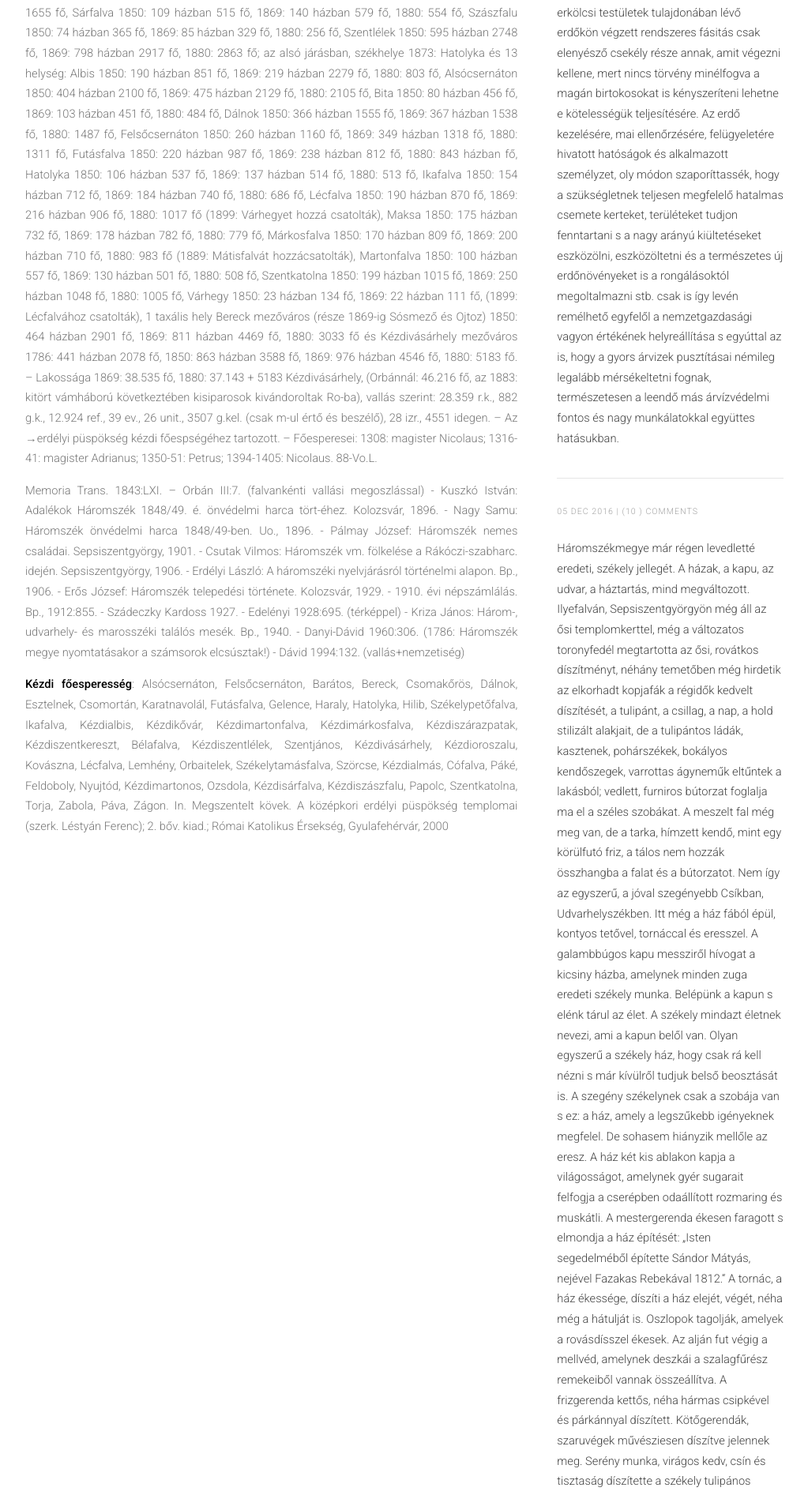
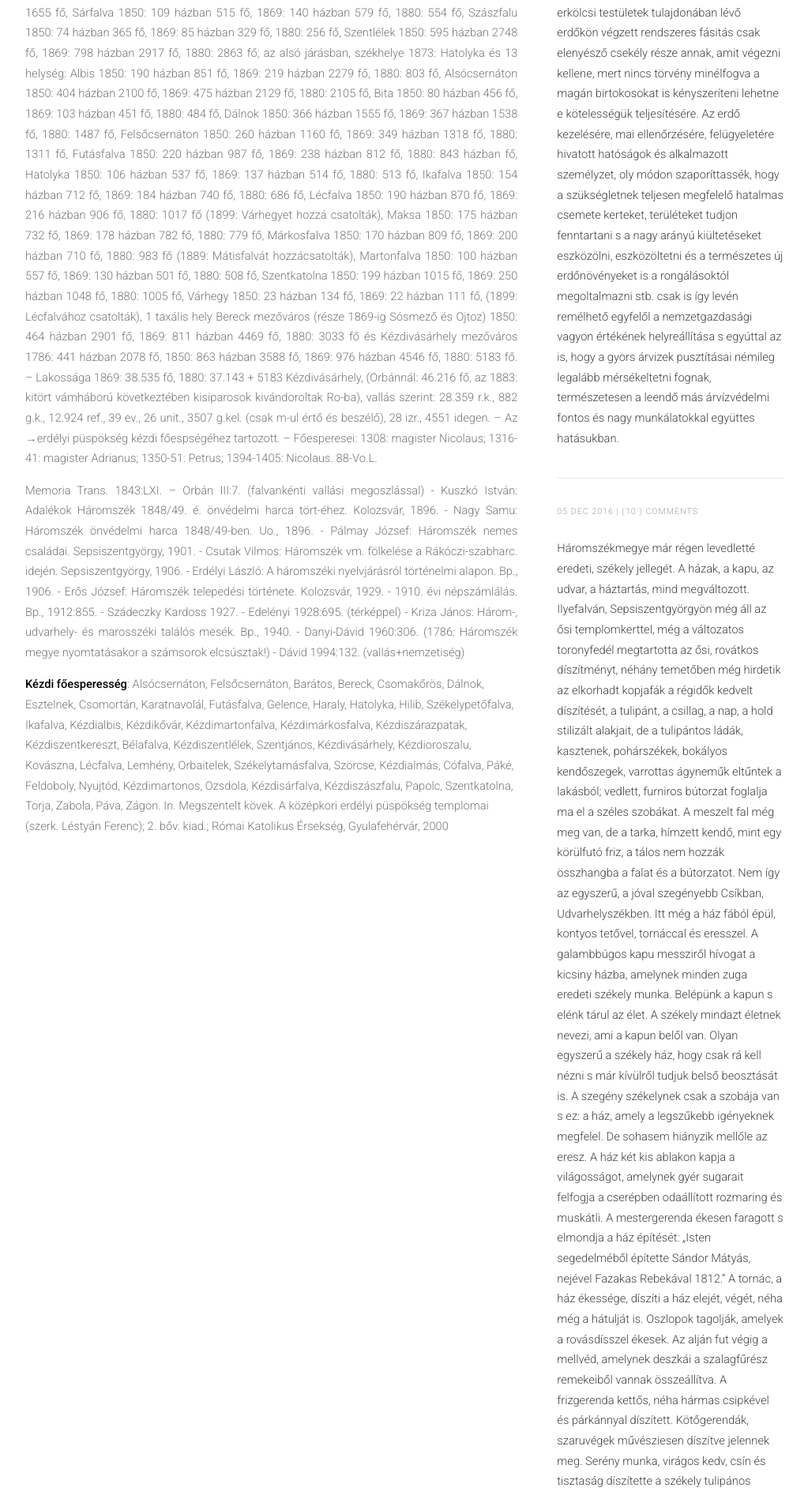
Before and after one commit to siculia/siculia.github.io, a Jekyll site: the page built from siculia-kezdiszek.html, in a window 1280 px wide. Shown: the part 1989-3882 px from the top of the page at 79% size, without its empty margins (128-1151 px from the left). Built offline with Jekyll 4.4.1, drawn with Linux system fonts in a browser that asks for light colours; nearby versions of some CDN libraries; library files that are not in the unit come from our copies.

Commit message:
Megszentelt kavicsok

```diff
--- a/siculia-csikszek.html
+++ b/siculia-csikszek.html
@@ -137,7 +137,7 @@ layout: default
 
 							<p style="text-align: justify;">Orbán II:1. - Benkő Károly: Csík-, Gyergyó- és Kászon- szék leírása. Kolozsvár, 1853. - Kozma Ferenc: A Székelyföld közgazd. és közművelődési állapota. Bp., 1870. - Józsa Sándor: Csík vm. földr-a. Ditró, 1886. - Csíki Füzetek 1894-1896. (Szerk. Vitos Mózes) - Görög Joachim: A Csík-Gyergyó és a székely nevek eredete. Gyergyószentmiklós, 1914. - Ferencz Béla: Csík vm. monográfiája. Csíkszereda, 1935. - Endes Miklós: Csík-Gyergyó- és Kászonszék földje s népe tört. Bp., 1938.</p>
 
-							<p style="text-align: justify;"><b>Telegdi főesperesség, csíki alesperesség</b>: Csíkcsicsó, Csíkdelne, Csíkmadaras, Csíkmenaság, Csíkmindszent, Csíknagyboldogasszony (Karcfalva), Csíkrákos, Csíksomlyó, Zsögöd, Csíkszentdomokos, Csíkszentgyörgy, Csíkszentimre, Csíkszentkirály, Csíkszentlélek, Csíkszentmárton, Csíkszentmihály, Csíkszentmiklós, Csíkszentsimon (Csatószeg), Csíkszenttamás, Ditró, Gyergyóalfalu, gyergyószentmiklós, Gyergyóújfalu, Kozmás, Tusnád, Nagykászon, Szárhegy, Tarkő, Ajnád, Csíkborzsova, Csíkdánfalva, Csíkjenőfalva, Csíkpálfalva, Csíktaploca, Verebes, Gyergyócsomafalva, Gyergyóremete, Kászonjakabfalva, Kászonújfalu, Kilyénfalva, Lázárfalva, Madéfalva, Szépvíz, Tekerőpatak, Vacsárcsi. In: Megszentelt kövek. A középkori erdélyi püspökség templomai (szerk. Léstyán Ferenc); 2. bőv. kiad.; Római Katolikus Érsekség, Gyulafehérvár, 2000</p>
+							<p style="text-align: left;"><b>Telegdi főesperesség, csíki alesperesség</b>: Csíkcsicsó, Csíkdelne, Csíkmadaras, Csíkmenaság, Csíkmindszent, Csíknagyboldogasszony (Karcfalva), Csíkrákos, Csíksomlyó, Zsögöd, Csíkszentdomokos, Csíkszentgyörgy, Csíkszentimre, Csíkszentkirály, Csíkszentlélek, Csíkszentmárton, Csíkszentmihály, Csíkszentmiklós, Csíkszentsimon (Csatószeg), Csíkszenttamás, Ditró, Gyergyóalfalu, gyergyószentmiklós, Gyergyóújfalu, Kozmás, Tusnád, Nagykászon, Szárhegy, Tarkő, Ajnád, Csíkborzsova, Csíkdánfalva, Csíkjenőfalva, Csíkpálfalva, Csíktaploca, Verebes, Gyergyócsomafalva, Gyergyóremete, Kászonjakabfalva, Kászonújfalu, Kilyénfalva, Lázárfalva, Madéfalva, Szépvíz, Tekerőpatak, Vacsárcsi. In: Megszentelt kövek. A középkori erdélyi püspökség templomai (szerk. Léstyán Ferenc); 2. bőv. kiad.; Római Katolikus Érsekség, Gyulafehérvár, 2000</p>
 						</section>
 				</div>
 				{% include sidebar.html %}
--- a/siculia-kezdiszek.html
+++ b/siculia-kezdiszek.html
@@ -27,7 +27,7 @@ layout: default
 
 						<p style="text-align: justify;">Memoria Trans. 1843:LXI. – Orbán III:7. (falvankénti vallási megoszlással) - Kuszkó István: Adalékok Háromszék 1848/49. é. önvédelmi harca tört-éhez. Kolozsvár, 1896. - Nagy Samu: Háromszék önvédelmi harca 1848/49-ben. Uo., 1896. - Pálmay József: Háromszék nemes családai. Sepsiszentgyörgy, 1901. - Csutak Vilmos: Háromszék vm. fölkelése a Rákóczi-szabharc. idején. Sepsiszentgyörgy, 1906. - Erdélyi László: A háromszéki nyelvjárásról történelmi alapon. Bp., 1906. - Erős József: Háromszék telepedési története. Kolozsvár, 1929. - 1910. évi népszámlálás. Bp., 1912:855. - Szádeczky Kardoss 1927. - Edelényi 1928:695. (térképpel) - Kriza János: Három-, udvarhely- és marosszéki találós mesék. Bp., 1940. - Danyi-Dávid 1960:306. (1786: Háromszék megye nyomtatásakor a számsorok elcsúsztak!) - Dávid 1994:132. (vallás+nemzetiség)</p>
 
-						<p style="text-align: justify;"><b>Kézdi főesperesség</b>: Alsócsernáton, Felsőcsernáton, Barátos, Bereck, Csomakőrös, Dálnok, Esztelnek, Csomortán, Karatnavolál, Futásfalva, Gelence, Haraly, Hatolyka, Hilib, Székelypetőfalva, Ikafalva, Kézdialbis, Kézdikővár, Kézdimartonfalva, Kézdimárkosfalva, Kézdiszárazpatak, Kézdiszentkereszt, Bélafalva, Kézdiszentlélek, Szentjános, Kézdivásárhely, Kézdioroszalu, Kovászna, Lécfalva, Lemhény, Orbaitelek, Székelytamásfalva, Szörcse, Kézdialmás, Cófalva, Páké, Feldoboly, Nyujtód, Kézdimartonos, Ozsdola, Kézdisárfalva, Kézdiszászfalu, Papolc, Szentkatolna, Torja, Zabola, Páva, Zágon. In. Megszentelt kövek. A középkori erdélyi püspökség templomai (szerk. Léstyán Ferenc); 2. bőv. kiad.; Római Katolikus Érsekség, Gyulafehérvár, 2000</p>
+						<p style="text-align: left;"><b>Kézdi főesperesség</b>: Alsócsernáton, Felsőcsernáton, Barátos, Bereck, Csomakőrös, Dálnok, Esztelnek, Csomortán, Karatnavolál, Futásfalva, Gelence, Haraly, Hatolyka, Hilib, Székelypetőfalva, Ikafalva, Kézdialbis, Kézdikővár, Kézdimartonfalva, Kézdimárkosfalva, Kézdiszárazpatak, Kézdiszentkereszt, Bélafalva, Kézdiszentlélek, Szentjános, Kézdivásárhely, Kézdioroszalu, Kovászna, Lécfalva, Lemhény, Orbaitelek, Székelytamásfalva, Szörcse, Kézdialmás, Cófalva, Páké, Feldoboly, Nyujtód, Kézdimartonos, Ozsdola, Kézdisárfalva, Kézdiszászfalu, Papolc, Szentkatolna, Torja, Zabola, Páva, Zágon. In. Megszentelt kövek. A középkori erdélyi püspökség templomai (szerk. Léstyán Ferenc); 2. bőv. kiad.; Római Katolikus Érsekség, Gyulafehérvár, 2000</p>
 					</section>
 				</div>
 				{% include sidebar.html %}
--- a/siculia-sepsiszek.html
+++ b/siculia-sepsiszek.html
@@ -29,7 +29,7 @@ layout: default
 
 						<p style="text-align: justify;">Orbán III:183. – Schem. Trans. 1882, 1913. - Edelényi-Szabó 1928:695. (35. sz. térkép) - Endes 1935. - Domokos Pál Péter: Háromszék és Csík vm. adóügyi összeírása 1703-ban. Bp., 1959. (Történeti Stat. Kötetek) - Az első mo-i népszámlálás (1784-1787). Bp., 1960:362. - Dávid Zoltán: Az 1850. évi erdélyi népszámlálás. 2. jav. kiad. Bp., 1994.</p>
 
-						<p style="text-align: justify;"></p><b>Kézdi főesperesség, sepsi alesperessége</b>: Aldoboly, Angyalos, Árapatak, Árkos, Bardóc, Barót, Bibarcfalva, Bikfalva, Bodos, Bölön, Egerpatak, Erdőfüle, Dobó, Felsőrákos, Gidófalva, Hídvég, Illyefalva, Kálnok, Kilyén, Körös, Köpec, Középajta, Lisznyó, Magyarhermány, Maksa, Miklósvár, Nagyajta, Nagybacon, Olasztelek, Oltszem, Réty, Komolló, Sepsibesenyő, Sepsibodok, Sepsikőröspatak, Sepsiszentgyörgy, Sepsiszentiván, Laborfalva, Szacsva, Szárazajta, Szemerja, Székelyszáldobos, Szotyor, Uzon, Vargyas, Zalán, Bita, Eresztevény, Erősd, Étfalvazoltán, Foltosmartonos, Málnás, Sepsimagyarós In. Megszentelt kövek. A középkori erdélyi püspökség templomai (szerk. Léstyán Ferenc); 2. bőv. kiad.; Római Katolikus Érsekség, Gyulafehérvár, 2000</p>
+						<p style="text-align: left;"></p><b>Kézdi főesperesség, sepsi alesperessége</b>: Aldoboly, Angyalos, Árapatak, Árkos, Bardóc, Barót, Bibarcfalva, Bikfalva, Bodos, Bölön, Egerpatak, Erdőfüle, Dobó, Felsőrákos, Gidófalva, Hídvég, Illyefalva, Kálnok, Kilyén, Körös, Köpec, Középajta, Lisznyó, Magyarhermány, Maksa, Miklósvár, Nagyajta, Nagybacon, Olasztelek, Oltszem, Réty, Komolló, Sepsibesenyő, Sepsibodok, Sepsikőröspatak, Sepsiszentgyörgy, Sepsiszentiván, Laborfalva, Szacsva, Szárazajta, Szemerja, Székelyszáldobos, Szotyor, Uzon, Vargyas, Zalán, Bita, Eresztevény, Erősd, Étfalvazoltán, Foltosmartonos, Málnás, Sepsimagyarós In. Megszentelt kövek. A középkori erdélyi püspökség templomai (szerk. Léstyán Ferenc); 2. bőv. kiad.; Római Katolikus Érsekség, Gyulafehérvár, 2000</p>
 					</section>
 				</div>
 
--- a/siculia-udvarhelyszek.html
+++ b/siculia-udvarhelyszek.html
@@ -146,7 +146,7 @@ layout: default
 
 							<p style="text-align: justify;">Irod. Orbán Balázs: A Székelyföld leírása történelmi, régészeti, természetrajzi és népismei szempontból (I., Pest, 1868); A székelykeresztúri múzeum 25 éves évfordulója ünnepi tudományos ülésszakán elhangzott tanulmányok és közlemények – Studii şi comunicări… (Szerk. Molnár István és Bucur, Nicolae, Csíkszereda, 1974); Hargita megyei népviselet (Szerk. Kardalus János, Csíkszereda, 1979).</p>
 
-							<p style="text-align: justify;"><b>Telegdi főesperesség, erdőháti alesperesség</b>: Agyagfalva, Albertfalva, Alsóboldogfalva, Atyha, Bágy, Bikafalva, Bordos, Bögöz, Bözödújfalu, Énlaka, Erdőszentgyörgy, Farcád, Sükő, Felsőboldogfalva, Felsősófalva, Fenyéd, Fiátfalva, Firtosváralja, Homoródalmás, Homoródbene, Homoródjánosfalva, Homoródszentlászló, Homoródszentmárton, Homoródszentpál, Homoródszentpéter, Homoródújfalu, Kányád, Karácsonyfalva, Kecsed, Kissolymos, Korond, Kőrispatak, Küsmöd, Etéd, Lövéte, Magyarzsákod, Máréfalva, Mirkvásár, Nagygalambfalva, Medesér, Nagysolymos, Oklánd, Oroszhegy, Parajd, Patakfalva, Rava, Rugonfalva, Siklód, Siménfalva, Szederjes, Szentábrahám, Szentdemeter, Szentegyházasfalu, Kápolnásfalu, Szentlélek, Székelybethlenfalva, Székelydálya, Székelyderzs, Székelykeresztúr, Székelylengyelfalva, Székelymuzsna, Székelypálfalva, Székelyszenterzsébet, Székelyszentkirály, Székelyszentmihály, Székelyszentmiklós, Székelyszenttamás, Székelyudvarhely, Szombatfalva, Szentimre, székelyvécke, Székelyzsombor, Tarcsafalva, Tordátfalva, Újszékely, Vágás, Városfalva, Zetelaka, Abásfalva, Ábránfalva, Alsősófalva, Árvátfalva, Bencéd, Béta, Betfalva, Bogárfalva, Csekefalva, Csehétfalva, Csöb, Décsfalva, Ége, farkaslaka, Firtosmartonos, Gagy, gyepes, Hodgya, Homoródkeményfalva, Homoródremete. In: Megszentelt kövek. A középkori erdélyi püspökség templomai (szerk. Léstyán Ferenc); 2. bőv. kiad.; Római Katolikus Érsekség, Gyulafehérvár, 2000.</p>
+							<p style="text-align: left;"><b>Telegdi főesperesség, erdőháti alesperesség</b>: Agyagfalva, Albertfalva, Alsóboldogfalva, Atyha, Bágy, Bikafalva, Bordos, Bögöz, Bözödújfalu, Énlaka, Erdőszentgyörgy, Farcád, Sükő, Felsőboldogfalva, Felsősófalva, Fenyéd, Fiátfalva, Firtosváralja, Homoródalmás, Homoródbene, Homoródjánosfalva, Homoródszentlászló, Homoródszentmárton, Homoródszentpál, Homoródszentpéter, Homoródújfalu, Kányád, Karácsonyfalva, Kecsed, Kissolymos, Korond, Kőrispatak, Küsmöd, Etéd, Lövéte, Magyarzsákod, Máréfalva, Mirkvásár, Nagygalambfalva, Medesér, Nagysolymos, Oklánd, Oroszhegy, Parajd, Patakfalva, Rava, Rugonfalva, Siklód, Siménfalva, Szederjes, Szentábrahám, Szentdemeter, Szentegyházasfalu, Kápolnásfalu, Szentlélek, Székelybethlenfalva, Székelydálya, Székelyderzs, Székelykeresztúr, Székelylengyelfalva, Székelymuzsna, Székelypálfalva, Székelyszenterzsébet, Székelyszentkirály, Székelyszentmihály, Székelyszentmiklós, Székelyszenttamás, Székelyudvarhely, Szombatfalva, Szentimre, székelyvécke, Székelyzsombor, Tarcsafalva, Tordátfalva, Újszékely, Vágás, Városfalva, Zetelaka, Abásfalva, Ábránfalva, Alsősófalva, Árvátfalva, Bencéd, Béta, Betfalva, Bogárfalva, Csekefalva, Csehétfalva, Csöb, Décsfalva, Ége, farkaslaka, Firtosmartonos, Gagy, gyepes, Hodgya, Homoródkeményfalva, Homoródremete. In: Megszentelt kövek. A középkori erdélyi püspökség templomai (szerk. Léstyán Ferenc); 2. bőv. kiad.; Római Katolikus Érsekség, Gyulafehérvár, 2000.</p>
 
 					</section>
 				</div>
```
Also changed, not shown: siculia-marosszek.html (+1 -1 lines).
